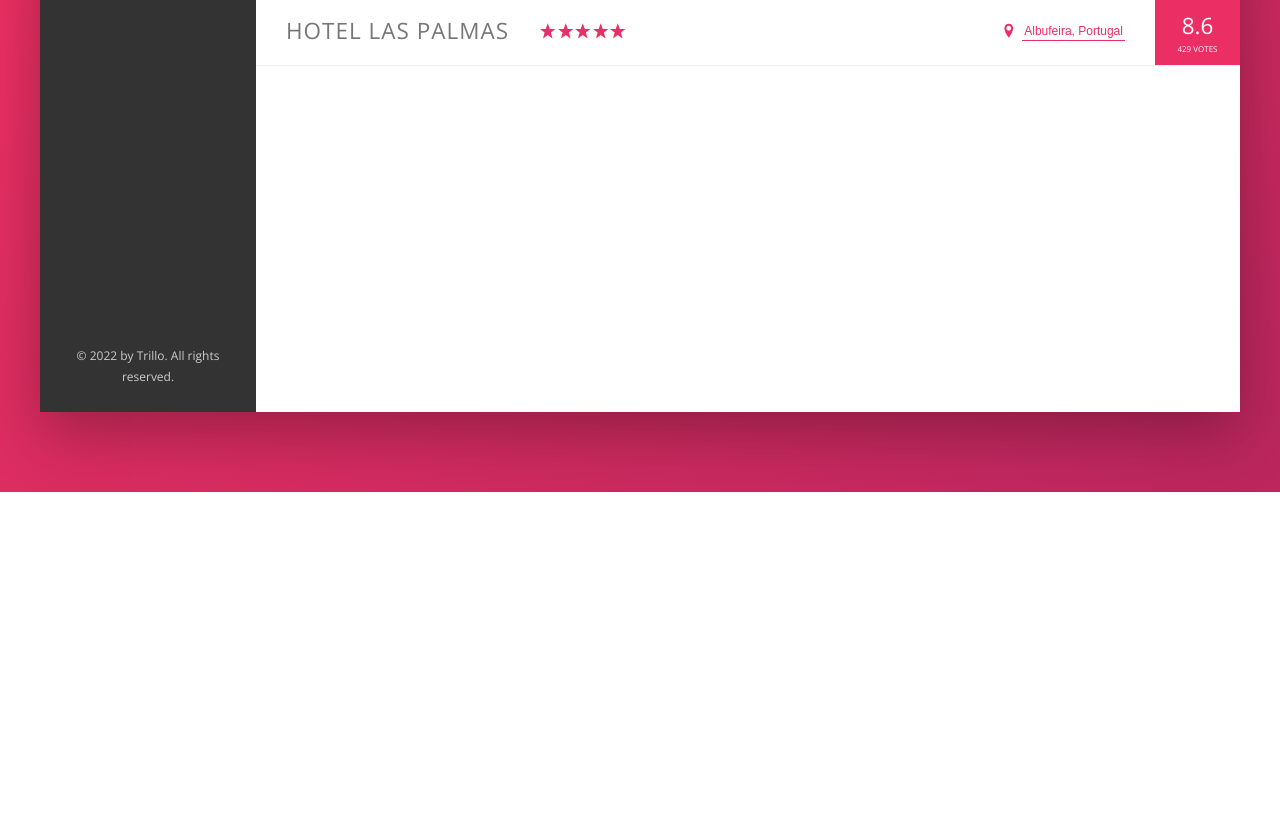
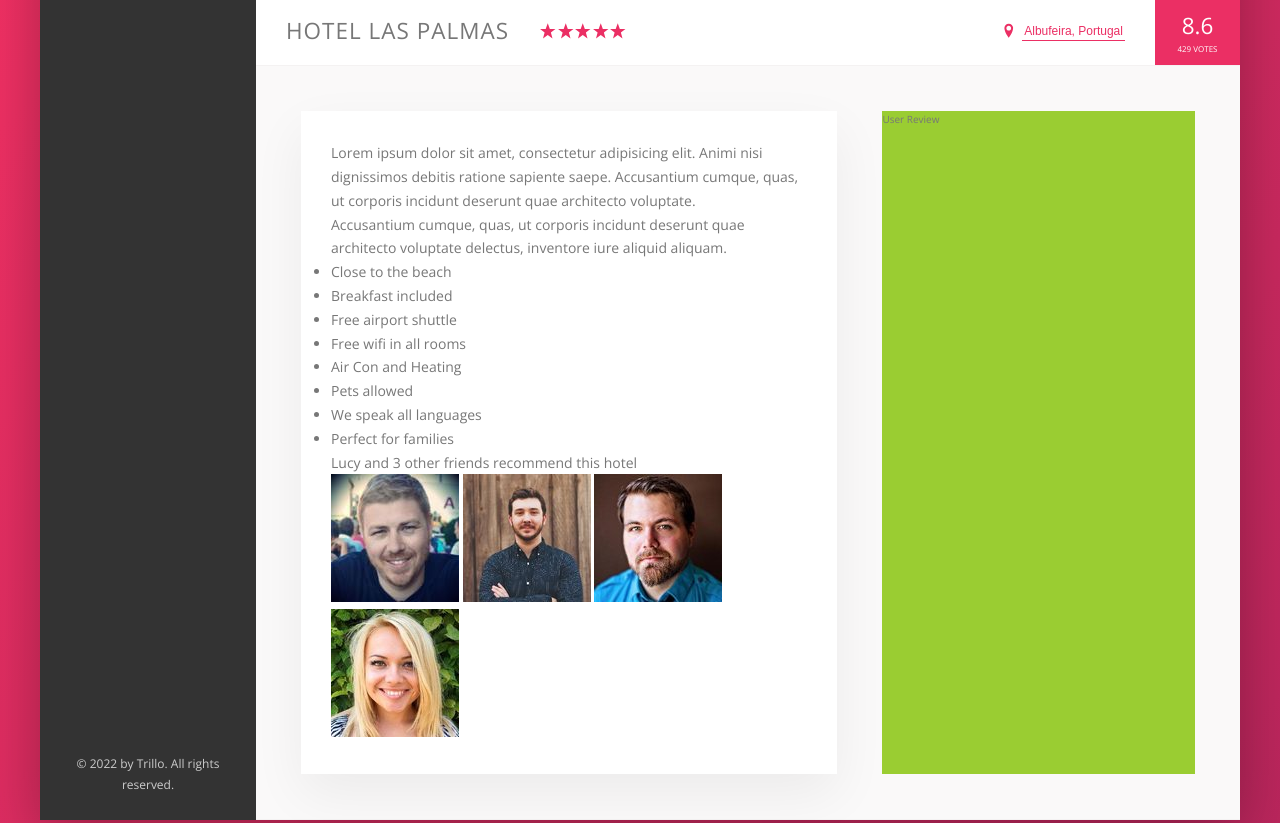
Before and after one commit to tykowale/css-practice, a website: page trillo/index.html in a window 1280 px wide. Shown: the part 538-1361 px from the top of the page. Before the commit the page ends 1030 px from the top, so only its background shows below. Drawn offline with nearby package versions, Linux system fonts and the light colour scheme.

Commit message:
get started on hotel description part

```diff
--- a/trillo/index.html
+++ b/trillo/index.html
@@ -146,6 +146,49 @@
                         <div class="overview__rating-count">429 votes</div>
                     </div>
                 </div>
+
+                <div class="detail">
+                    <div class="description">
+                        <p class="paragraph">
+                            Lorem ipsum dolor sit amet, consectetur adipisicing elit. Animi nisi dignissimos debitis
+                            ratione sapiente saepe. Accusantium cumque, quas, ut corporis incidunt deserunt quae
+                            architecto voluptate.
+                        </p>
+
+                        <p class="paragraph">
+                            Accusantium cumque, quas, ut corporis incidunt deserunt quae architecto voluptate delectus,
+                            inventore iure aliquid aliquam.
+                        </p>
+
+                        <ul class="list">
+                            <li class="list__item">Close to the beach</li>
+                            <li class="list__item">Breakfast included</li>
+                            <li class="list__item">Free airport shuttle</li>
+                            <li class="list__item">Free wifi in all rooms</li>
+                            <li class="list__item">Air Con and Heating</li>
+                            <li class="list__item">Pets allowed</li>
+                            <li class="list__item">We speak all languages</li>
+                            <li class="list__item">Perfect for families</li>
+                        </ul>
+
+                        <div class="recommend">
+                            <p class="recommend__count">
+                                Lucy and 3 other friends recommend this hotel
+                            </p>
+
+                            <div class="recommend__friends">
+                                <img src="img/user-3.jpg" alt="Friend 1" class="recommend__photo">
+                                <img src="img/user-4.jpg" alt="Friend 2" class="recommend__photo">
+                                <img src="img/user-5.jpg" alt="Friend 3" class="recommend__photo">
+                                <img src="img/user-6.jpg" alt="Friend 4" class="recommend__photo">
+                            </div>
+                        </div>
+                    </div>
+
+                    <div class="user-reviews">
+                        User Review
+                    </div>
+                </div>
             </main>
         </div>
     </div>
--- a/trillo/sass/_base.scss
+++ b/trillo/sass/_base.scss
@@ -33,6 +33,8 @@ Grey dark 3: #999
   --color-white: #fff;
 
   --shadow-dark: 0 2rem 6rem rgba(0, 0, 0, 0.3);
+  --shadow-light: 0 2rem 5rem rgba(0, 0, 0, .06);
+  --line: 1px solid var(--color-grey-light-2);
 }
 
 * {
--- a/trillo/sass/_component.scss
+++ b/trillo/sass/_component.scss
@@ -206,7 +206,7 @@
 
 .overview {
   display: flex;
-  border-bottom: 1px solid var(--color-grey-light-2);
+  border-bottom: var(--line);
   align-items: center;
 
   &__heading {
--- a/trillo/sass/_layout.scss
+++ b/trillo/sass/_layout.scss
@@ -11,7 +11,7 @@
   font-size: 1.4rem;
   height: 7rem;
   background-color: var(--color-white);
-  border-bottom: 1px solid var(--color-grey-light-2);
+  border-bottom: var(--line);
 
   display: flex;
   justify-content: space-between;
@@ -33,6 +33,26 @@
 
 .hotel-view {
   background-color: var(--color-white);
-  height: 80rem;
   flex: 1;
 }
+
+.detail {
+  display: flex;
+  padding: 4.5rem;
+  background-color: var(--color-grey-light-1);
+  border-bottom: var(--line);
+}
+
+.description {
+  font-size: 1.4rem;
+  background-color: var(--color-white);
+  box-shadow: var(--shadow-light);
+  padding: 3rem;
+  flex: 0 0 60%;
+  margin-right: 4.5rem;
+}
+
+.user-reviews {
+  background-color: yellowgreen;
+  flex: 1;
+}
```
Also changed, not shown: trillo/css/main.css.
